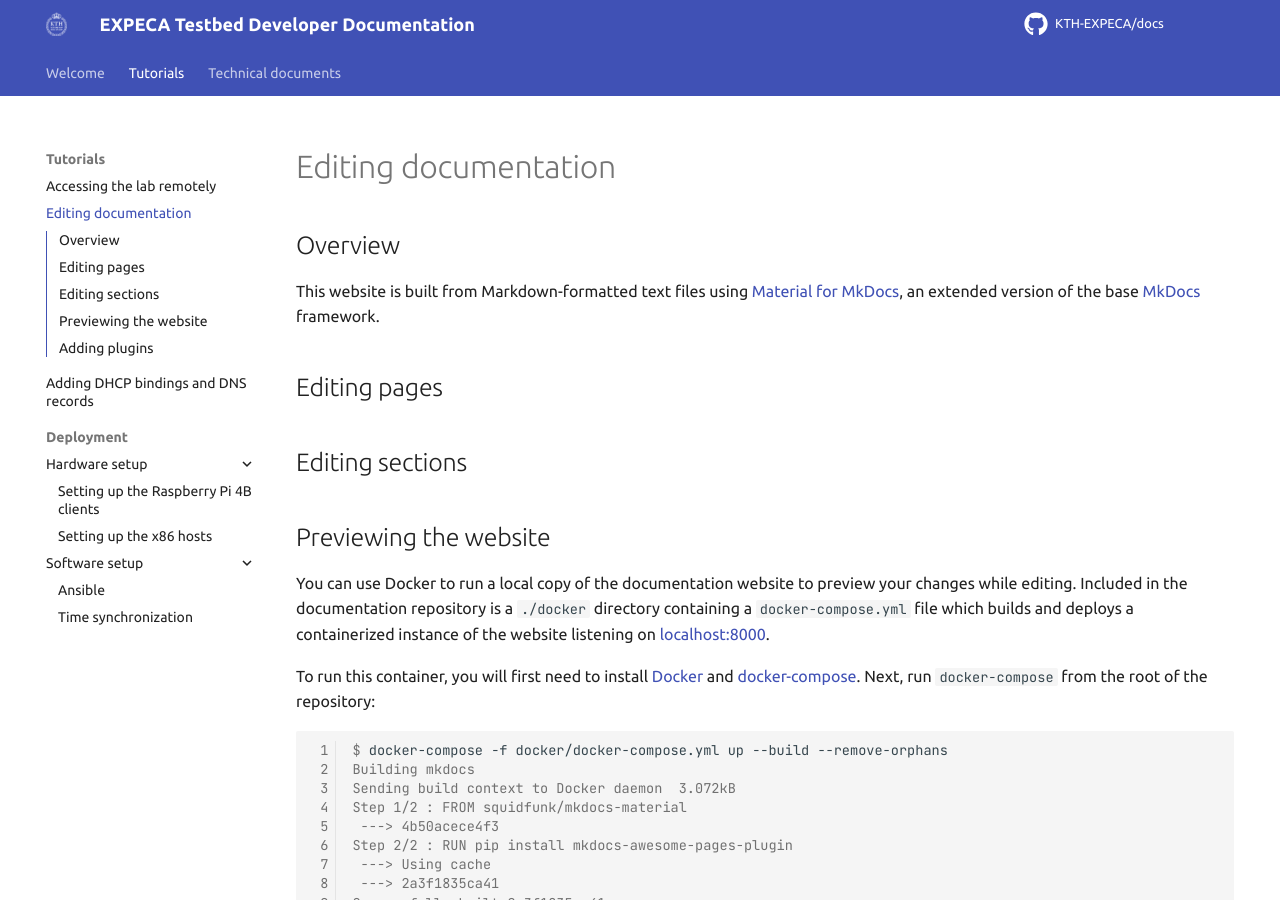
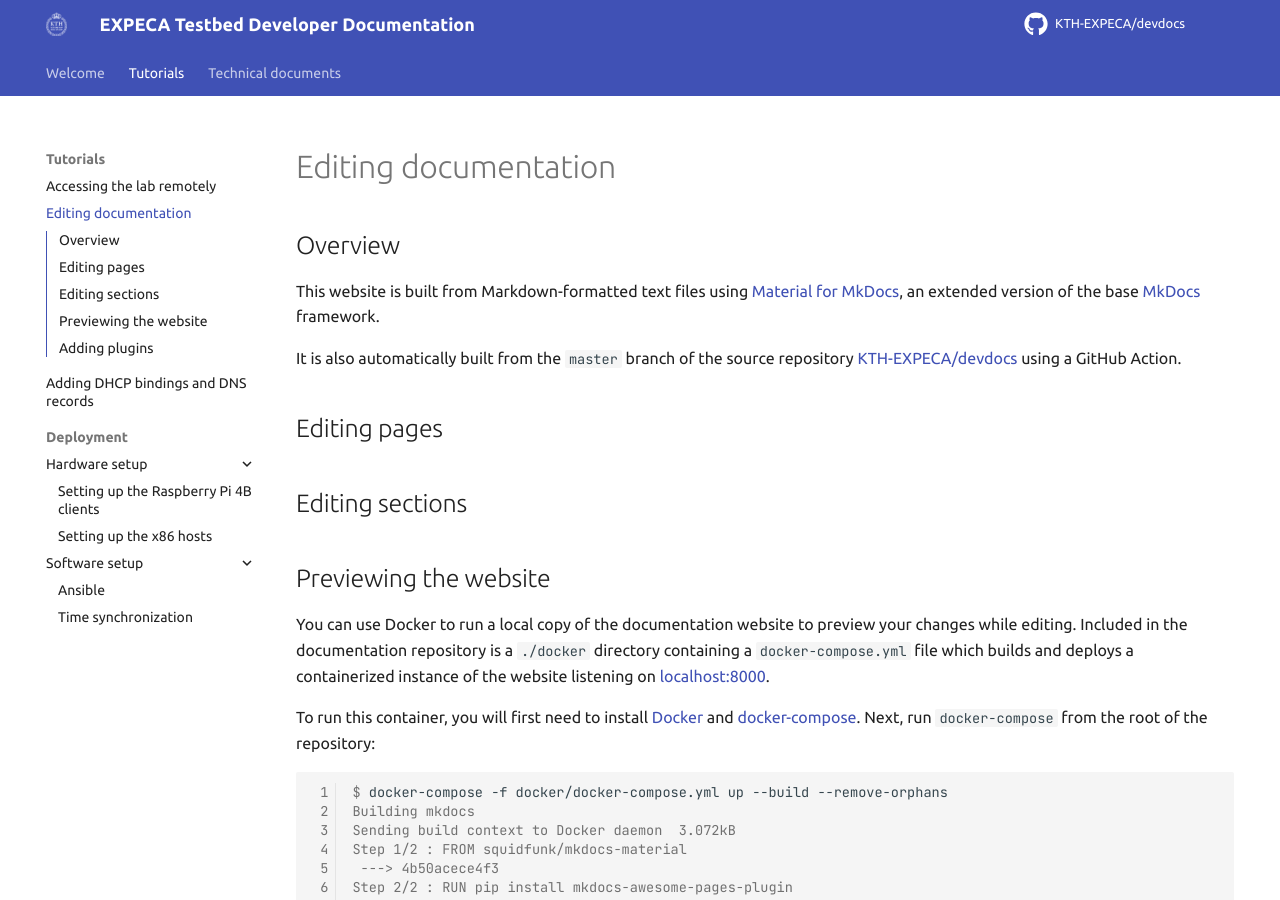
Before and after one commit to KTH-EXPECA/devdocs, an MkDocs documentation site: the page built from docs/tutorials/adding_documentation.md, in a window 1280 px wide and 900 px high. Built offline with MkDocs 1.6.1 and Material for MkDocs 9.7.7, drawn with Linux system fonts in a browser that asks for light colours; comment, search, counter and statistics services are not loaded.

Commit message:
updating

```diff
--- a/docs/tutorials/adding_documentation.md
+++ b/docs/tutorials/adding_documentation.md
@@ -3,6 +3,8 @@
 ## Overview
 
 This website is built from Markdown-formatted text files using [Material for MkDocs](https://squidfunk.github.io/mkdocs-material/), an extended version of the base [MkDocs](https://www.mkdocs.org/) framework.
+
+It is also automatically built from the `master` branch of the source repository [KTH-EXPECA/devdocs](https://github.com/KTH-EXPECA/devdocs) using a GitHub Action.
 
 ## Editing pages
 
--- a/mkdocs.yml
+++ b/mkdocs.yml
@@ -20,8 +20,8 @@ theme:
     - navigation.expand
     - navigation.top
     - toc.integrate
-repo_url: https://github.com/KTH-EXPECA/docs
-repo_name: KTH-EXPECA/docs
+repo_url: https://github.com/KTH-EXPECA/devdocs
+repo_name: KTH-EXPECA/devdocs
 copyright: Copyright &copy; 2020 - EXPECA Project Group at KTH Royal Institute of Technology
 markdown_extensions:
   - def_list
@@ -37,4 +37,7 @@ markdown_extensions:
       permalink: 🔗
 plugins:
   - awesome-pages
+  - git-revision-date-localized:
+      type: timeago
+      enable_creation_date: true
 ...
```
Also changed, not shown: 2 other files.
